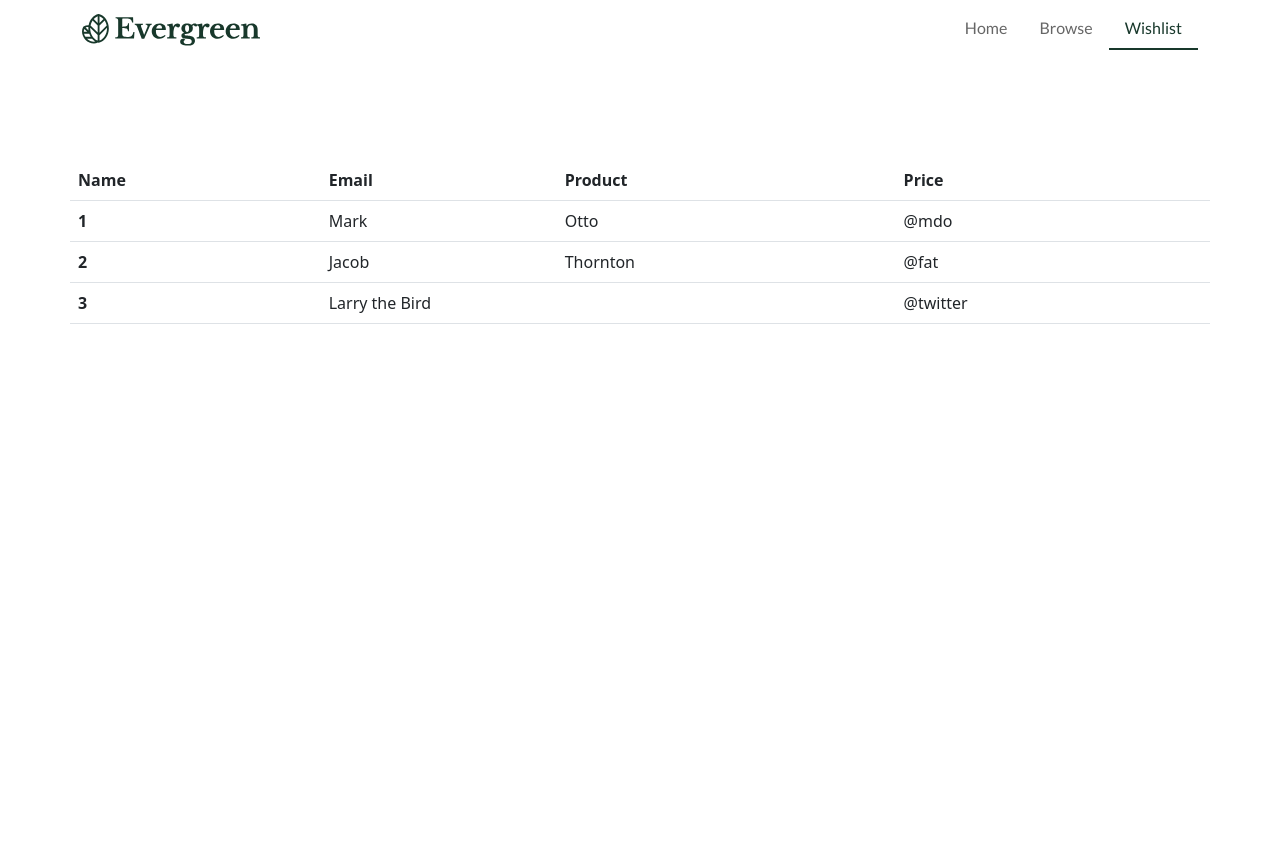
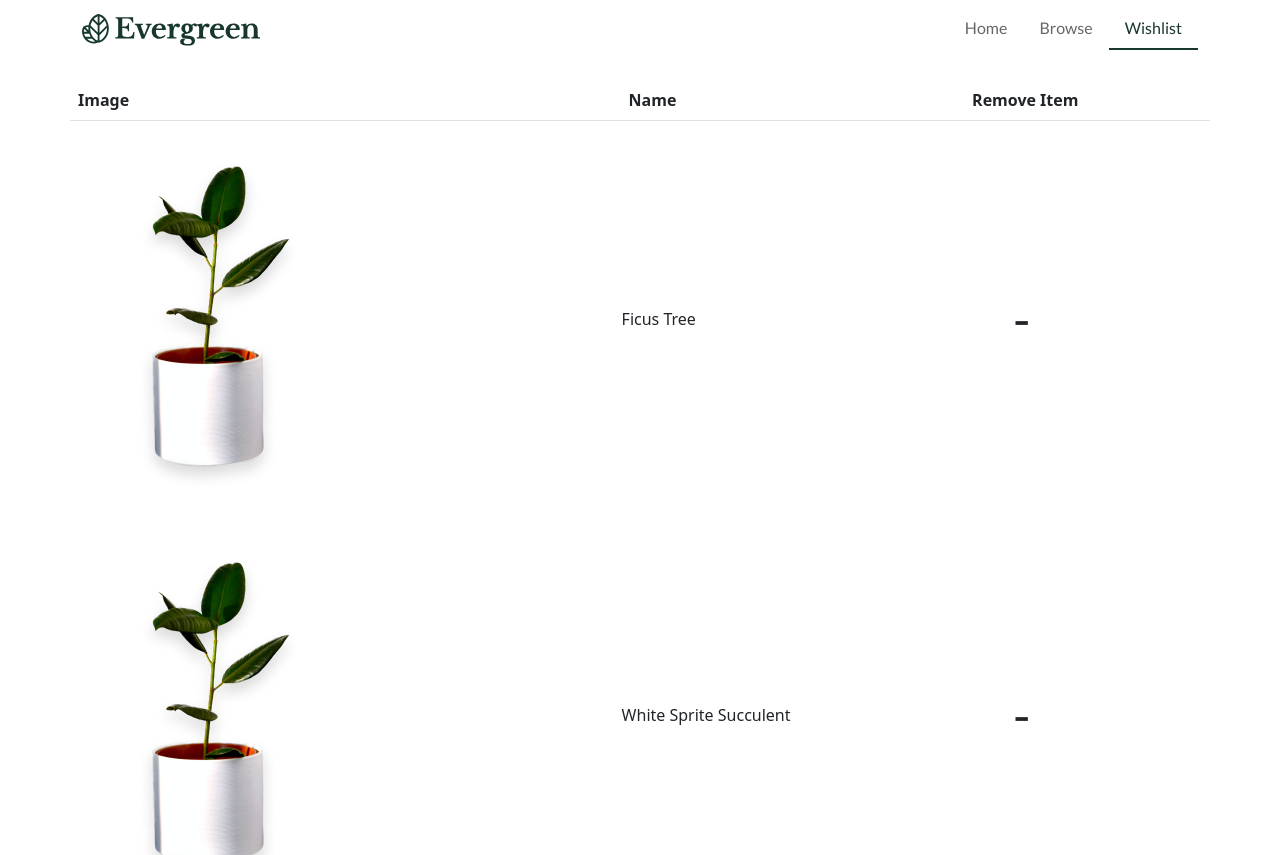
Before and after one commit to B3njMcC/Class-Excersise-Plant-Website, a plain HTML site: page wishlist.html in a window 1280 px wide. Shown: the top 855 px of the page. Before the commit the page ends 800 px from the top, so only its background shows below. Drawn offline with nearby package versions, Linux system fonts and the light colour scheme.

Commit message:
final
all elements implament

```diff
--- a/scripts/main.js
+++ b/scripts/main.js
@@ -3,34 +3,34 @@ const arrPlants = [
     name: "Ficus Tree",
     price: 320,
     description: "lorem ipsum",
-    image: "Plant 1.png"
+    image: "plant1.png"
   },
 
   {
     name: "White Sprite Succulent",
-    price: 200,
+    price: "R" + 200,
     description: "lorem ipsum",
-    image: "Plant 2.png"
+    image: "plant2.png"
   },
 
   {
     name: "Snake Plant",
     price: 400,
     description: "lorem ipsum",
-    image: "Plant 3.png"
+    image: "plant3.png"
   },
 
   {
     name: "Parlor Palm",
     price: 350,
     description: "lorem ipsum",
-    image: "Plant 4.png"
+    image: "plant4.png"
   },
   {
-    name: "Parlor Palm",
+    name: "Japanese Maple",
     price: 350,
     description: "lorem ipsum",
-    image: "Plant 5.png"
+    image: "plant5.png"
   }
 ]
 
@@ -49,13 +49,19 @@ $(document).ready(function(){
     // -----------------------------------------
     // Browse Page
 
+    loadPlants();
+
+    // -----------------------------------------
+    // Wishlist Page
+
+    tableAdd();
+  })
 
 
 
 
 
 // Load Plants
-
 
 // -----------------------------------------
 
@@ -67,15 +73,30 @@ $(document).ready(function(){
     //Load All Plants
     // -----------------------------------------
 
+ function loadPlants() {
+      for (let i = 0; i < arrPlants.length; i++) {
 
-
-      for (let i = 0; i < arrPlants.length; i++) {
         let plant = arrPlants[i];
 
         console.log(plant);
 
+        // 1: Select the plants container and add the current array plant to it
+        $('#plantsContainer').append($("#plantCardTemplate").html());
+
+        // 2: Create a variable that contains the most recently added card
+
+        let currentChild = $('#plantsContainer').children().eq(i + 1);
+
+        // 3: set the content for the current plant card from the array
+
+        $(currentChild).find('#nameText').text(plant.name);
+        $(currentChild).find('#priceText').text(plant.price);
+        $(currentChild).find('#descriptionText').text(plant.description);
+        $(currentChild).find('.card-image-top').attr("src",  "assets/" + plant.image);
+
       }
-        //1: Set
+}
+
 
 
 
@@ -97,5 +118,33 @@ $(document).ready(function(){
 
   // -----------------------------------------
   //Wishlist page
+  // -----------------------------------------
 
-})
+
+
+  function tableAdd() {
+
+  for (let i = 0; i < arrPlants.length; i++) {
+
+
+
+    let plant = arrPlants[i];
+
+    $('#tableContainer').append($("#plantRowTemplate").html());
+
+    let currentChild = $('#tableContainer').children().eq([i + 2]);
+
+    $(currentChild).find('#plantName').text(plant.name);
+    $(currentChild).find('#plantImage').attr("src", "assets/" + plant.image);
+
+  }
+
+
+
+}
+
+//Remove the current row of the MinusButton
+
+$('#tableContainer').on('click', '#minusButton', function() {
+  $(this).closest("tr").remove();
+});
--- a/styles/main.css
+++ b/styles/main.css
@@ -141,5 +141,10 @@ button, .accordion-button{
 /* Table override */
 
 .table{
-    margin-top: 20vh;
+    margin-top: 10vh;
 }
+
+#minusButton{
+    font-size: 50px;
+    margin-left: 5vh;
+}
--- a/wishlist.html
+++ b/wishlist.html
@@ -37,35 +37,28 @@
 
       </div>
     </nav>
-    <div class="container">
+
+    <!-- Button -->
+
+    <!-- Table -->
+    <div class="container" >
       <div class="row">
-    <table class="table">
+    <table class="table" id="tableContainer">
       <thead>
         <tr>
-          <th scope="col">Name</th>
-          <th scope="col">Email</th>
-          <th scope="col">Product</th>
-          <th scope="col">Price</th>
+          <th scope="col" >Image</th>
+          <th scope="col" >Name</th>
+          <th scope="col">Remove Item</th>
         </tr>
       </thead>
       <tbody>
-        <tr>
-          <th scope="row">1</th>
-          <td>Mark</td>
-          <td>Otto</td>
-          <td>@mdo</td>
+        <template id="plantRowTemplate">
+        <tr id="tableRow">
+          <th scope="row" id="plantImage"><img src="assets/plant1.png"></th>
+          <td id="plantName">Mark</td>
+          <td><button id="minusButton">-</button></td>
         </tr>
-        <tr>
-          <th scope="row">2</th>
-          <td>Jacob</td>
-          <td>Thornton</td>
-          <td>@fat</td>
-        </tr>
-        <tr>
-          <th scope="row">3</th>
-          <td colspan="2">Larry the Bird</td>
-          <td>@twitter</td>
-        </tr>
+      </template>
       </tbody>
     </table>
   </div>
```
Also changed, not shown: browse.html (+14 -5 lines), Browse Page.png (added), Homepage Slide 1.png (added), Hompage Slide 2.png (added), Whishlist Screen.png (added).
